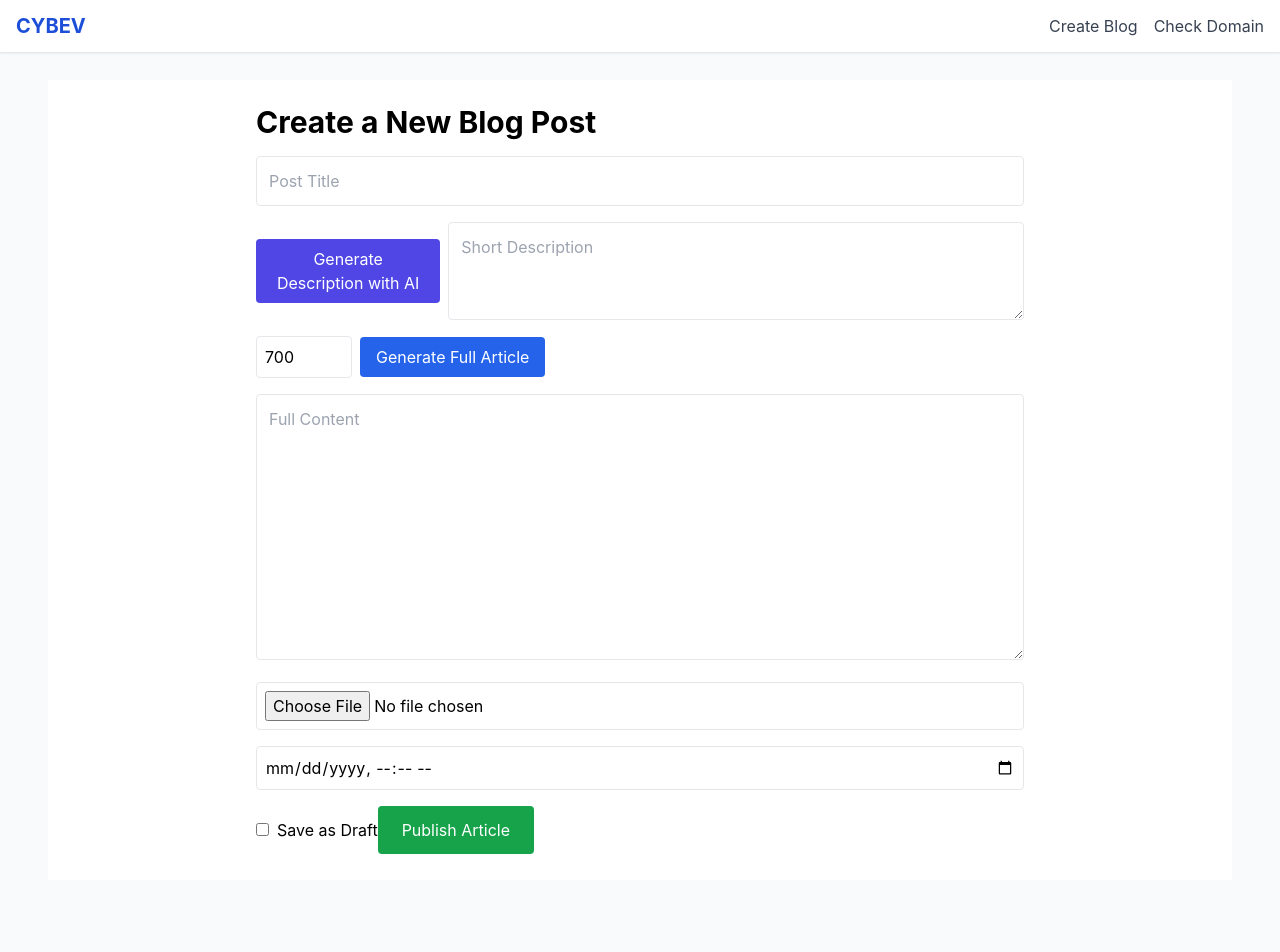
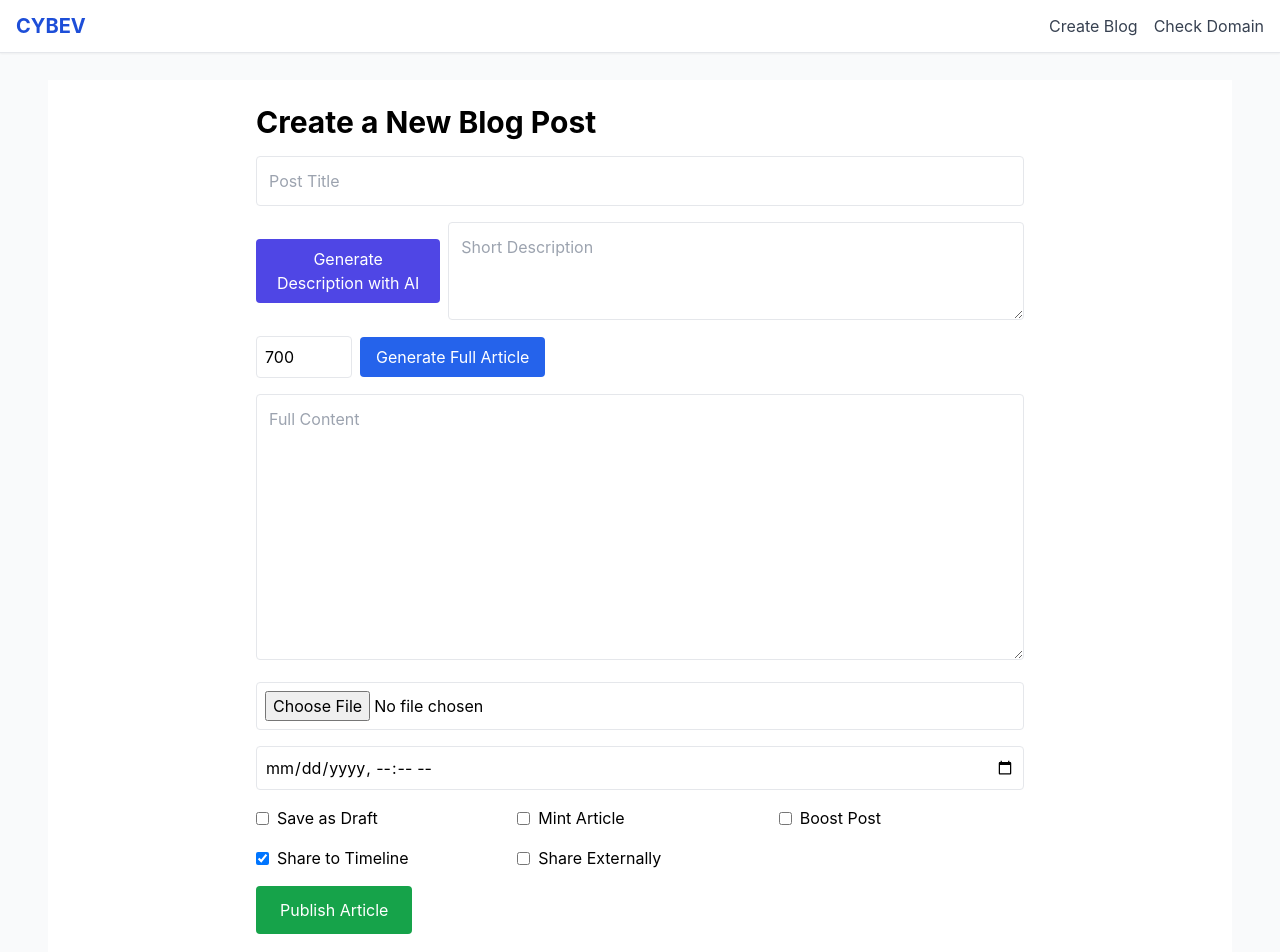
Before and after one commit to cybev1/cybev-frontend, a Next.js app: page /studio/create in a window 1280 px wide. Shown: the top 952 px of the page. Before the commit the page ends 880 px from the top, so only its background shows below. Built offline with nearby package versions, Linux system fonts and the light colour scheme.

Commit message:
Add files via upload

```diff
--- a/components/PostEditor.jsx
+++ b/components/PostEditor.jsx
@@ -9,6 +9,10 @@ export default function PostEditor({ onSubmit }) {
   const [loadingAI, setLoadingAI] = useState(false);
   const [draft, setDraft] = useState(false);
   const [scheduledAt, setScheduledAt] = useState('');
+  const [mint, setMint] = useState(false);
+  const [boost, setBoost] = useState(false);
+  const [shareTimeline, setShareTimeline] = useState(true);
+  const [shareExternal, setShareExternal] = useState(false);
 
   const handleAIContent = async () => {
     setLoadingAI(true);
@@ -19,9 +23,7 @@ export default function PostEditor({ onSubmit }) {
         body: JSON.stringify({ topic: title, words: wordCount }),
       });
       const data = await res.json();
-      if (data?.content) {
-        setContent(data.content);
-      }
+      if (data?.content) setContent(data.content);
     } catch {
       alert('AI generation failed.');
     }
@@ -37,9 +39,7 @@ export default function PostEditor({ onSubmit }) {
         body: JSON.stringify({ topic: title }),
       });
       const data = await res.json();
-      if (data?.description) {
-        setDescription(data.description);
-      }
+      if (data?.description) setDescription(data.description);
     } catch {
       alert('AI description generation failed.');
     }
@@ -59,68 +59,59 @@ export default function PostEditor({ onSubmit }) {
       featuredMedia,
       draft,
       scheduledAt,
+      mint,
+      boost,
+      shareTimeline,
+      shareExternal,
     });
   };
 
   return (
     <form onSubmit={handleSubmit} className="space-y-4">
-      <input
-        type="text"
-        placeholder="Post Title"
-        value={title}
-        onChange={(e) => setTitle(e.target.value)}
-        className="w-full border p-3 rounded"
-        required
-      />
+      <input type="text" placeholder="Post Title" value={title} onChange={(e) => setTitle(e.target.value)} className="w-full border p-3 rounded" required />
 
       <div className="flex gap-2 items-center">
         <button type="button" onClick={handleDescriptionAI} className="bg-indigo-600 text-white px-3 py-2 rounded hover:bg-indigo-700">
           Generate Description with AI
         </button>
-        <textarea
-          placeholder="Short Description"
-          value={description}
-          onChange={(e) => setDescription(e.target.value)}
-          className="w-full border p-3 rounded"
-          rows={3}
-          required
-        />
+        <textarea placeholder="Short Description" value={description} onChange={(e) => setDescription(e.target.value)} className="w-full border p-3 rounded" rows={3} required />
       </div>
 
       <div className="flex items-center gap-2">
-        <input
-          type="number"
-          value={wordCount}
-          onChange={(e) => setWordCount(Number(e.target.value))}
-          className="w-24 border p-2 rounded"
-        />
+        <input type="number" value={wordCount} onChange={(e) => setWordCount(Number(e.target.value))} className="w-24 border p-2 rounded" />
         <button type="button" onClick={handleAIContent} className="bg-blue-600 text-white px-4 py-2 rounded hover:bg-blue-700">
           Generate Full Article
         </button>
       </div>
 
-      <textarea
-        placeholder="Full Content"
-        value={content}
-        onChange={(e) => setContent(e.target.value)}
-        className="w-full border p-3 rounded"
-        rows={10}
-        required
-      />
+      <textarea placeholder="Full Content" value={content} onChange={(e) => setContent(e.target.value)} className="w-full border p-3 rounded" rows={10} required />
 
       <input type="file" onChange={handleMediaUpload} accept="image/*,video/*" className="w-full border p-2 rounded" />
 
-      <input
-        type="datetime-local"
-        value={scheduledAt}
-        onChange={(e) => setScheduledAt(e.target.value)}
-        className="w-full border p-2 rounded"
-      />
+      <input type="datetime-local" value={scheduledAt} onChange={(e) => setScheduledAt(e.target.value)} className="w-full border p-2 rounded" />
 
-      <label className="inline-flex items-center space-x-2">
-        <input type="checkbox" checked={draft} onChange={() => setDraft(!draft)} />
-        <span>Save as Draft</span>
-      </label>
+      <div className="grid grid-cols-2 md:grid-cols-3 gap-4">
+        <label className="inline-flex items-center space-x-2">
+          <input type="checkbox" checked={draft} onChange={() => setDraft(!draft)} />
+          <span>Save as Draft</span>
+        </label>
+        <label className="inline-flex items-center space-x-2">
+          <input type="checkbox" checked={mint} onChange={() => setMint(!mint)} />
+          <span>Mint Article</span>
+        </label>
+        <label className="inline-flex items-center space-x-2">
+          <input type="checkbox" checked={boost} onChange={() => setBoost(!boost)} />
+          <span>Boost Post</span>
+        </label>
+        <label className="inline-flex items-center space-x-2">
+          <input type="checkbox" checked={shareTimeline} onChange={() => setShareTimeline(!shareTimeline)} />
+          <span>Share to Timeline</span>
+        </label>
+        <label className="inline-flex items-center space-x-2">
+          <input type="checkbox" checked={shareExternal} onChange={() => setShareExternal(!shareExternal)} />
+          <span>Share Externally</span>
+        </label>
+      </div>
 
       <button type="submit" className="bg-green-600 text-white px-6 py-3 rounded hover:bg-green-700">
         Publish Article
```
